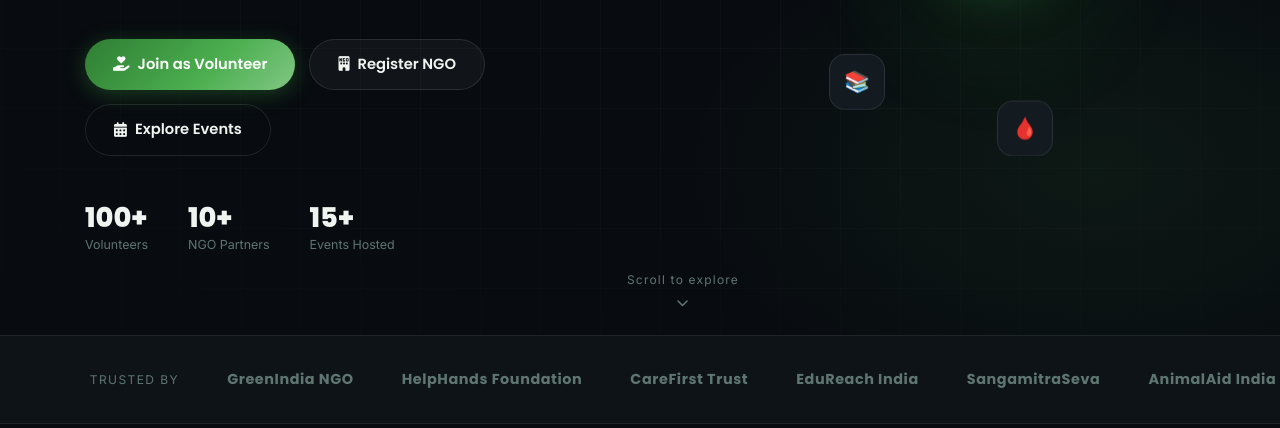
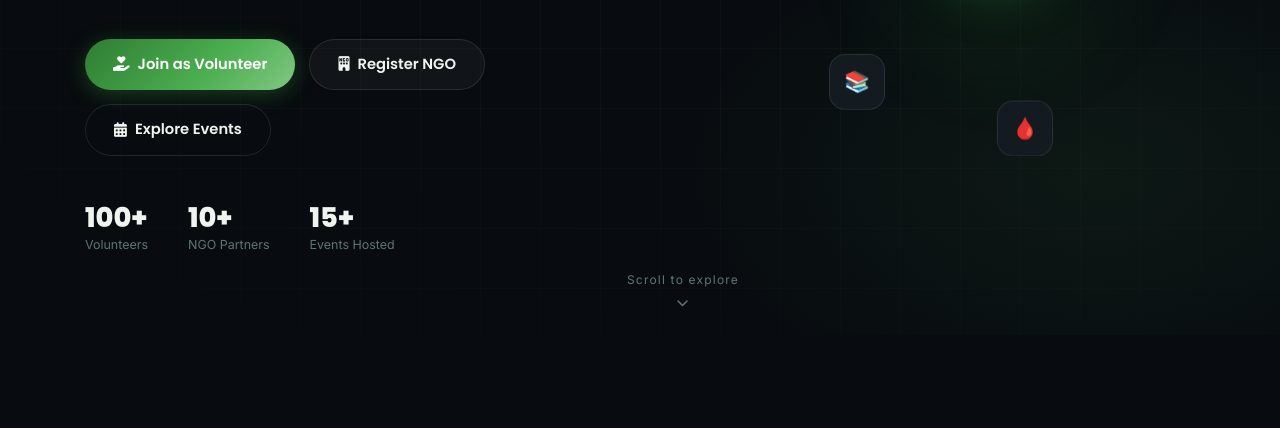
Before and after one commit to yashmajmudar-33/Smart-Vlountee-Connect-, a plain HTML site: page index.html in a window 1280 px wide. Shown: the part 492-920 px from the top of the page. Drawn offline with Linux system fonts and the light colour scheme.

Commit message:
Describe the changes

```diff
--- a/index.html
+++ b/index.html
@@ -99,26 +99,6 @@
     <i class="fa-solid fa-chevron-down"></i>
   </div>
 </section>
-
-
-<!-- Trust Bar -->
-<div class="trust-bar">
-  <div class="container">
-    <div class="trust-bar-inner">
-      <span class="trust-label">Trusted by</span>
-      <div class="trust-logos">
-        <span class="trust-logo">GreenIndia NGO</span>
-        <span class="trust-logo">HelpHands Foundation</span>
-        <span class="trust-logo">CareFirst Trust</span>
-        <span class="trust-logo">EduReach India</span>
-        <span class="trust-logo">SangamitraSeva</span>
-        <span class="trust-logo">AnimalAid India</span>
-      </div>
-    </div>
-  </div>
-</div>
-
-
 <!-- ============================================================
      ABOUT
      ============================================================ -->
```
